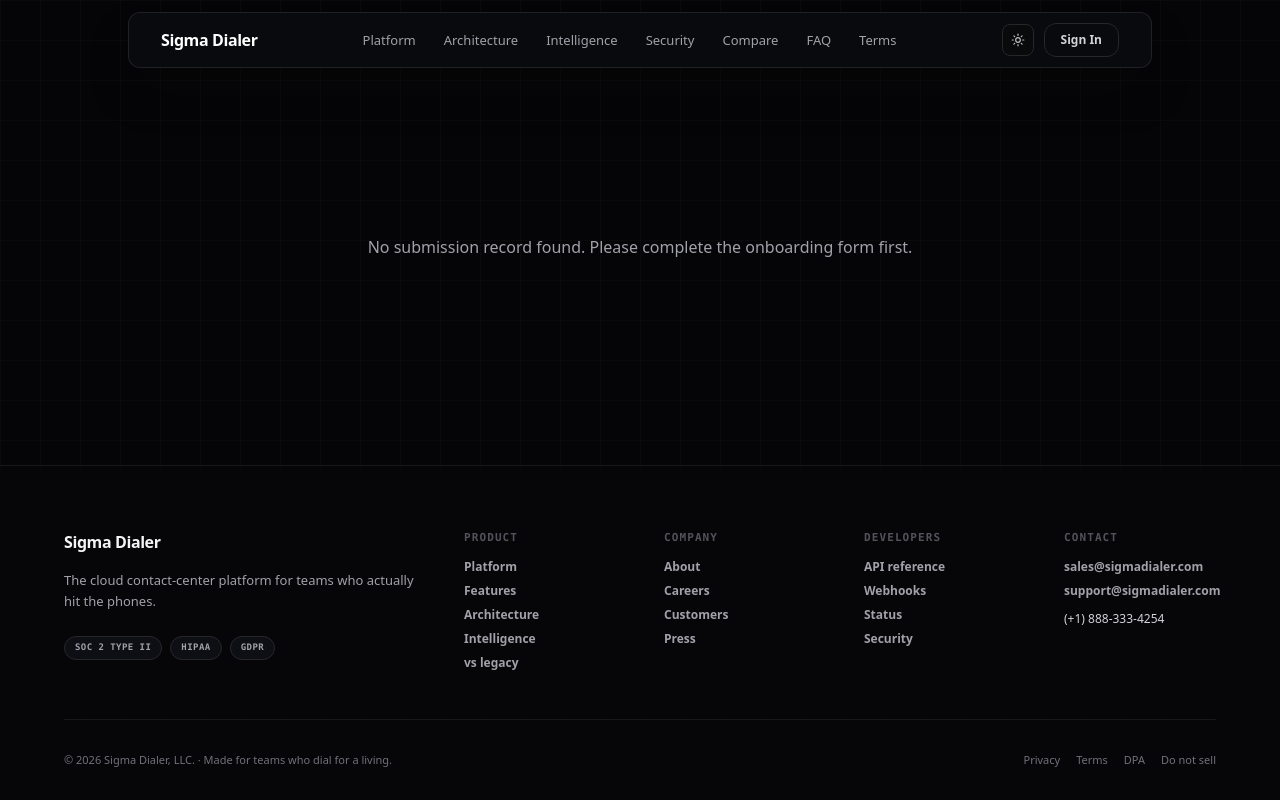
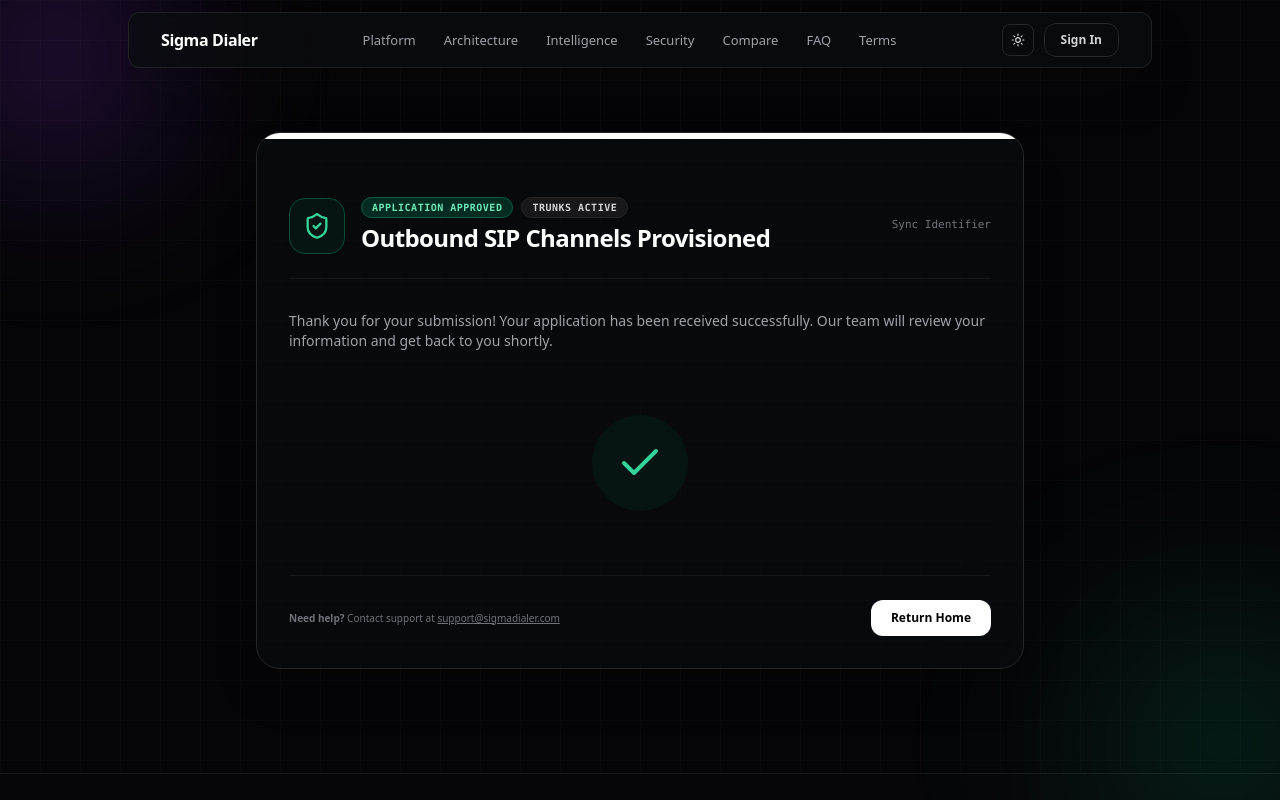
Before and after one commit to ahmedarslan62350/kyc-sigmadialer-v2, a Next.js app: page /success in a window 1280 px wide. Shown: the top 800 px of the page. Built offline with nearby package versions, Linux system fonts and the light colour scheme; a web font is replaced by a local one.

Commit message:
rm: Removing localstorage feature

```diff
--- a/app/components/OnboardingForm.tsx
+++ b/app/components/OnboardingForm.tsx
@@ -115,9 +115,6 @@
           throw new Error(result.error || result.details || "Failed to submit registration");
         }
       }
-
-      // Save submitted record to localStorage for success page
-      localStorage.setItem("submittedRecord", JSON.stringify(result.data));
 
       if (result.verification && result.verification.verification_url) {
         window.location.href = result.verification.verification_url;
--- a/app/success/page.tsx
+++ b/app/success/page.tsx
@@ -12,7 +12,6 @@
 
 export default function SuccessPage() {
   const [theme, setTheme] = useState<"light" | "dark">("light");
-  const [submittedRecord, setSubmittedRecord] = useState<any>(null);
   const [mousePos, setMousePos] = useState({ x: -200, y: -200 });
   const [isHovering, setIsHovering] = useState(false);
 
@@ -37,14 +36,6 @@
 
   const isDark = theme === "dark";
 
-  // Get submitted record from localStorage
-  useEffect(() => {
-    const savedRecord = localStorage.getItem("submittedRecord");
-    if (savedRecord) {
-      setSubmittedRecord(JSON.parse(savedRecord));
-    }
-  }, []);
-
   // Mouse follower effect
   useEffect(() => {
     const handleMouseMove = (e: MouseEvent) => {
@@ -64,24 +55,6 @@
       window.removeEventListener("mouseleave", handleMouseLeave);
     };
   }, []);
-
-  if (!submittedRecord) {
-    return (
-      <div className={`min-h-screen transition-colors duration-300 flex flex-col font-sans selection:bg-zinc-800 selection:text-white relative overflow-x-clip ${
-        isDark
-          ? "bg-[#050507] bg-gradient-to-br from-[#181524] via-[#050507] to-[#081714] text-zinc-100 grid-bg-dark"
-          : "bg-[#f8f9fc] bg-gradient-to-br from-[#f2f4ff] via-[#f8fafc] to-[#f0fdf9] text-zinc-900 grid-bg-light"
-      }`}>
-        <Header theme={theme} toggleTheme={toggleTheme} />
-        <main className="flex-grow max-w-6xl w-full mx-auto px-4 md:px-8 py-10 flex items-center justify-center">
-          <div className={`text-center ${isDark ? "text-zinc-400" : "text-zinc-600"}`}>
-            No submission record found. Please complete the onboarding form first.
-          </div>
-        </main>
-        <Footer theme={theme} />
-      </div>
-    );
-  }
 
   return (
     <div className={`min-h-screen transition-colors duration-300 flex flex-col font-sans selection:bg-zinc-800 selection:text-white relative overflow-x-clip ${
@@ -154,9 +127,6 @@
               </div>
               <div className="text-right shrink-0">
                 <span className={`text-[11px] font-mono block ${isDark ? "text-zinc-500" : "text-zinc-400"}`}>Sync Identifier</span>
-                <span className={`font-mono font-bold text-xs border px-2 py-1 rounded ${
-                  isDark ? "text-zinc-300 bg-zinc-900 border-zinc-850" : "text-zinc-700 bg-zinc-100 border-zinc-200"
-                }`}>Ref: {submittedRecord._id}</span>
               </div>
             </div>
 
```
